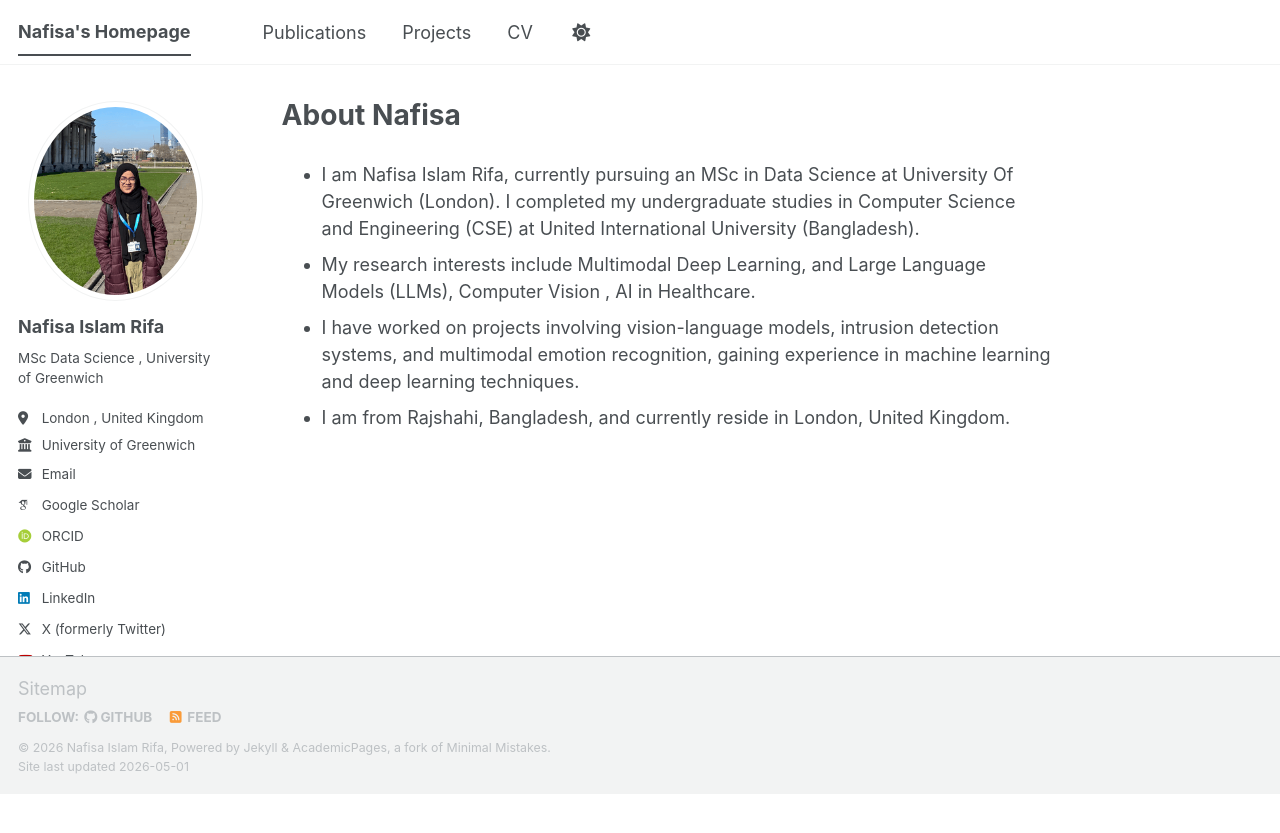
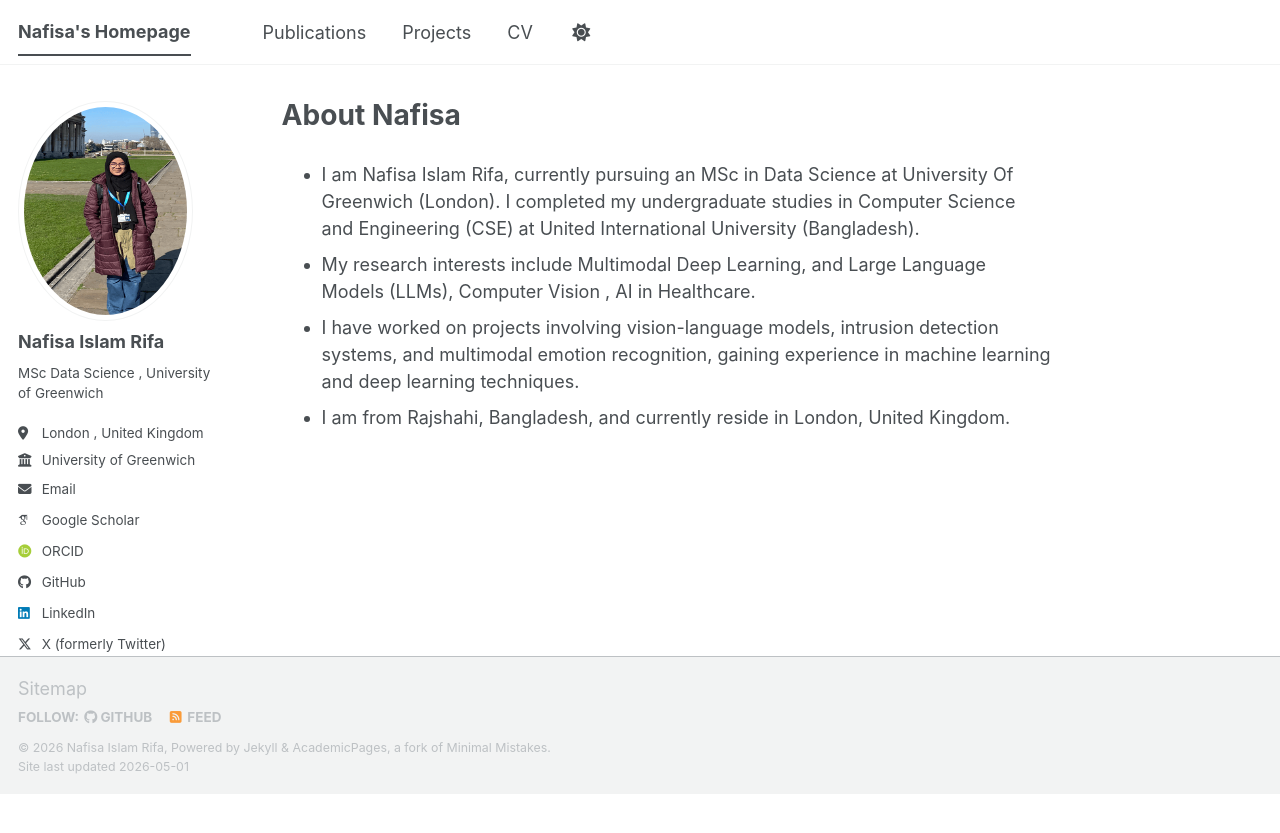
Before and after one commit to NafisaIslamRifa/NafisaIslamRifa.github.io, a Jekyll site: the page built from _pages/about.md, in a window 1280 px wide. Shown: the top 833 px of the page. Built offline with Jekyll 4.4.1, drawn with Linux system fonts in a browser that asks for light colours; some web fonts are replaced; a script bundle is joined from its source files by our own code; library files that are not in the unit come from our copies.

Commit message:
Update profile image styles for circular display

```diff
--- a/assets/css/main.scss
+++ b/assets/css/main.scss
@@ -43,19 +43,7 @@
 ;
 /* Better profile image */
 .profile-img{
-  width: 220px;
-  height: 200px;
-  object-fit: cover;
-  object-position: center top;
-  border-radius: 12px;
-  border: 3px solid #e5e5e5;
-
-  display: block;
-  margin: 0 auto;
+  border-radius: 50%;
+  width:220px;
+  height:220px;
 }
-
-/* optional container */
-.author__avatar{
-  text-align:center;
-  margin-bottom: 15px;
-}
```
